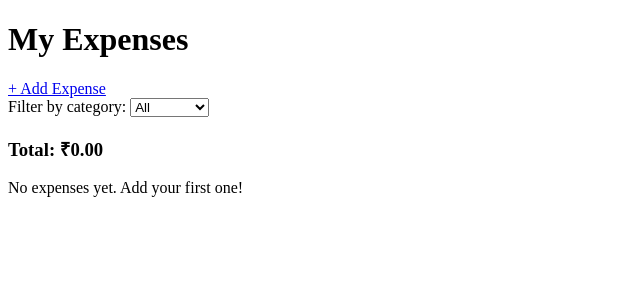
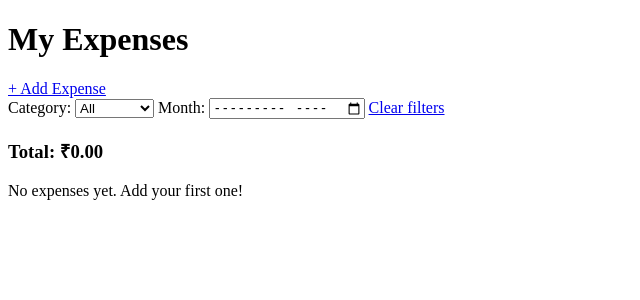
Before and after one commit to queetychepala/expense-tracker, a Flask app: page / in a window 1280 px wide. Shown: the top 300 px of the page, without its empty margins (0-640 px from the left). Run offline with Flask 3, Linux system fonts and the light colour scheme; data that the repository does not hold is empty.

Commit message:
Add monthly filter and category breakdown

```diff
--- a/app.py
+++ b/app.py
@@ -25,17 +25,33 @@ CATEGORIES = ["Food", "Travel", "Shopping", "Bills", "Other"]
 @app.route("/")
 def home():
     selected = request.args.get("category", "")
+    month = request.args.get("month", "")  # format: 2026-09
+
     query = Expense.query
     if selected:
         query = query.filter_by(category=selected)
+    if month:
+        year, mon = month.split("-")
+        query = query.filter(
+            db.extract("year", Expense.date) == int(year),
+            db.extract("month", Expense.date) == int(mon),
+        )
+
     expenses = query.order_by(Expense.date.desc()).all()
     total = sum(e.amount_paise for e in expenses)
+
+    breakdown = {}
+    for e in expenses:
+        breakdown[e.category] = breakdown.get(e.category, 0) + e.amount_paise
+
     return render_template(
         "index.html",
         expenses=expenses,
         total=total,
         categories=CATEGORIES,
         selected=selected,
+        month=month,
+        breakdown=breakdown,
     )
 
 @app.route("/add", methods=["GET", "POST"])
--- a/templates/index.html
+++ b/templates/index.html
@@ -8,15 +8,28 @@
     <a href="{{ url_for('add_expense') }}">+ Add Expense</a>
 
     <form method="GET" action="{{ url_for('home') }}">
-        <label>Filter by category:</label>
+        <label>Category:</label>
         <select name="category" onchange="this.form.submit()">
             <option value="">All</option>
             {% for c in categories %}
             <option value="{{ c }}" {% if c == selected %}selected{% endif %}>{{ c }}</option>
             {% endfor %}
         </select>
+
+        <label>Month:</label>
+        <input type="month" name="month" value="{{ month }}" onchange="this.form.submit()">
+
+        <a href="{{ url_for('home') }}">Clear filters</a>
     </form>
     <h3>Total: ₹{{ "%.2f"|format(total / 100) }}</h3>
+        {% if breakdown %}
+    <h4>Breakdown</h4>
+    <ul>
+        {% for cat, amt in breakdown.items() %}
+        <li>{{ cat }}: ₹{{ "%.2f"|format(amt / 100) }}</li>
+        {% endfor %}
+    </ul>
+    {% endif %}
 
     {% if expenses %}
     <table border="1" cellpadding="8">
```
